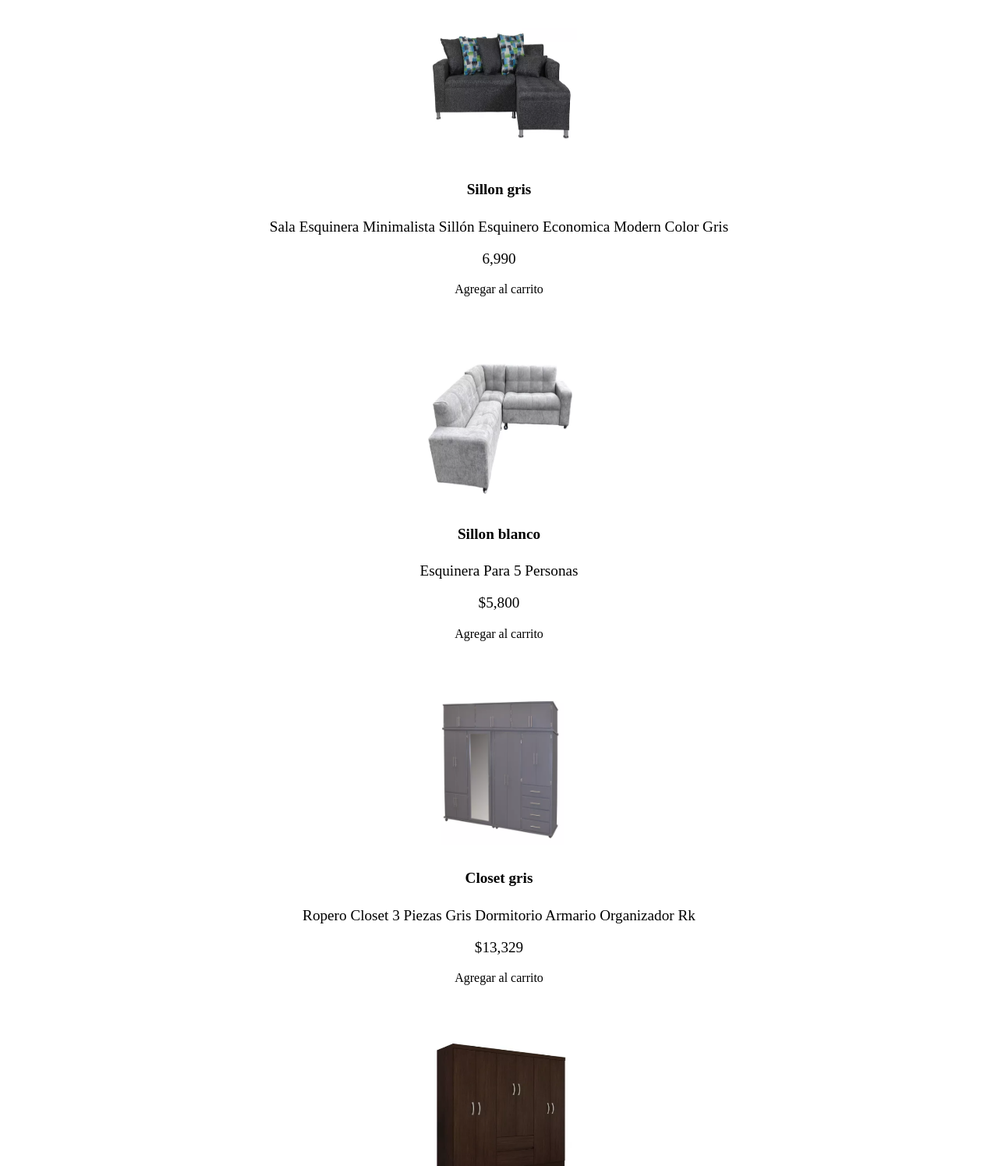
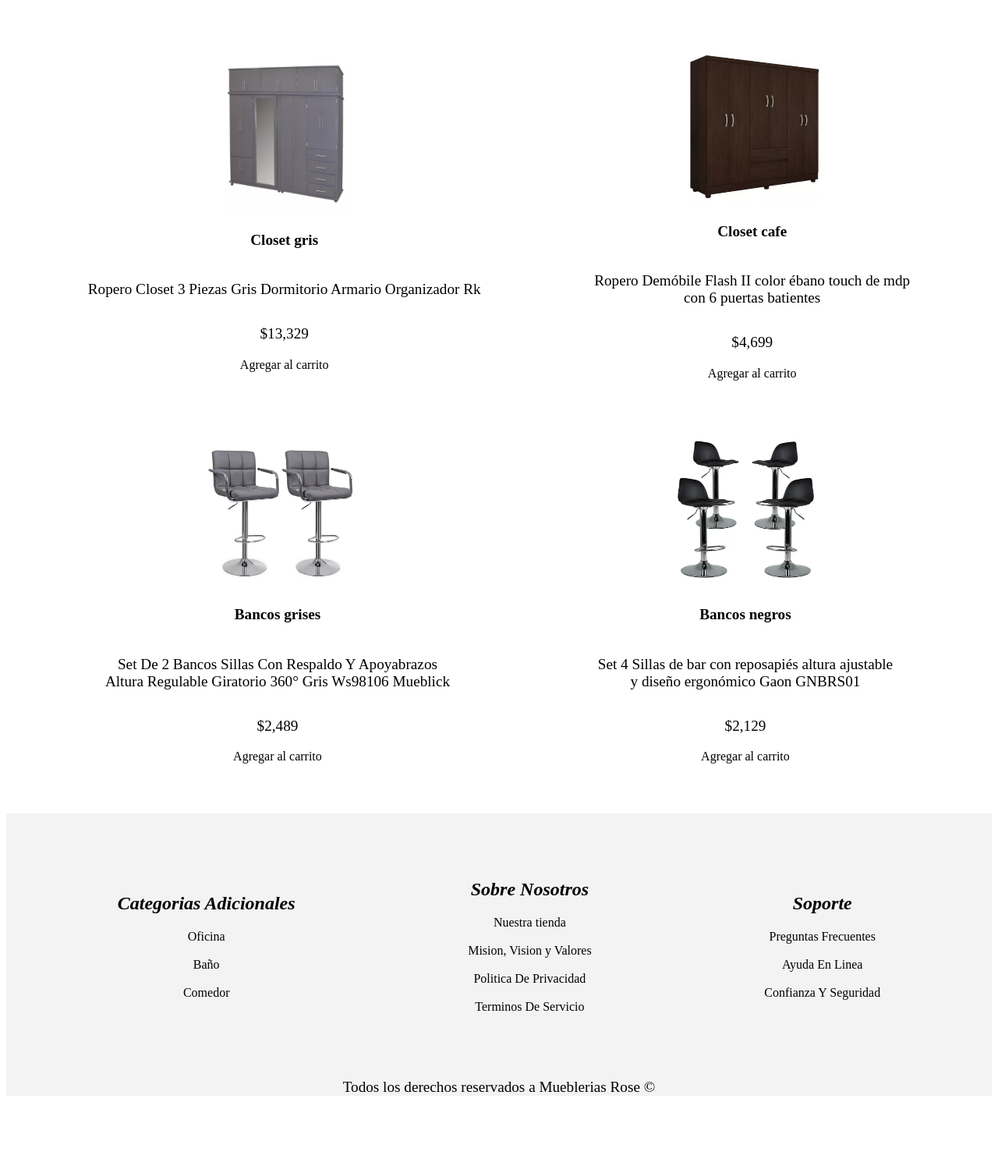
Before and after one commit to DiegoRos3/Unidad2-RoseAguirre, a plain HTML site: page e-comerce/index.html in a window 1280 px wide. Shown: the part 1305-2800 px from the top of the page at 78% size. After the commit the page ends 2729 px from the top, so only its background shows below. Drawn offline with Linux system fonts and the light colour scheme.

Commit message:
Practica11

```diff
--- a/e-comerce/index.html
+++ b/e-comerce/index.html
@@ -9,20 +9,21 @@
 </head>
 <body>
     <header>
-        <h1 id="nombre_tienda">MUEBLERIA ROSE</h1>
+        <h1 id="nombre_tienda">MUEBLERIA <span id="tituloRose">ROSE</span></h1>
         <div>
             <nav id="menu_nav">
-                <a href="index.html">Home</a> |
-                <a href="Galeria.html">Galeria</a> |
-                <a href="contacto.html">Contacto</a> |
-                <a href="blog.html">Blog</a> |
+                <a href="index.html">Home</a> <br>
+                <a href="Galeria.html">Galeria</a> <br>
+                <a href="contacto.html">Contacto</a> <br>
+                <a href="blog.html">Blog</a> <br>
                 <a href="nosotros.html">Nosotros</a>
             </nav>
         </div>
     </header>
 
+    <section id="categorias">
+        <h2>Categorias De Productos</h2>
         <section id="cat">
-        <h2>Categorias De Productos</h2>
             <div>
                 <img src="img/sala.png" alt="Sala" height="200"><br>
                 <a href="#">Sala</a>
@@ -36,6 +37,7 @@
                 <a href="#">Cocina</a>
             </div>
         </section>
+    </section>
 
     <section id="sobre_nos">
         <h2>Sobre Nosotros</h2>
@@ -43,7 +45,10 @@
     </section>
 
     <main>
-        <h2>Nuestros Productos</h2>
+        <section id="main_section">
+        <h2 id="titulo_np">Nuestros Productos</h2>
+
+        <section id="main_productos">
             <div class="productos">
                 <img src="img/sillon1.png" alt="sillon1" height="200">
                 <h4>Sillon gris</h4>
@@ -68,43 +73,53 @@
             <div class="productos">
                 <img src="img/ropero2.png" alt="ropero2" height="200">
                 <h4>Closet cafe</h4>
-            <p>Ropero Demóbile Flash II color ébano touch de mdp con 6 puertas batientes</p>
+                <p>Ropero Demóbile Flash II color ébano touch de mdp <br>con 6 puertas batientes</p>
                 <p>$4,699</p>
                 <a href="#">Agregar al carrito</a>
             </div>
             <div class="productos">
                 <img src="img/banco1.png" alt="banco1" height="200">
                 <h4>Bancos grises</h4>
-            <p>Set De 2 Bancos Sillas Con Respaldo Y Apoyabrazos Altura Regulable Giratorio 360° Diseño Moderno Y Elegante Gris Ws98106 Mueblick </p>
+                <p>Set De 2 Bancos Sillas Con Respaldo Y Apoyabrazos <br>Altura Regulable Giratorio 360° Gris Ws98106 Mueblick </p>
                 <p>$2,489</p>
                 <a href="#">Agregar al carrito</a>
             </div>
             <div class="productos">
                 <img src="img/banco2.png" alt="banco2" height="200">
                 <h4>Bancos negros</h4>
-            <p>Set 4 Sillas de bar con reposapiés altura ajustable y diseño ergonómico Gaon GNBRS01 </p>
+                <p>Set 4 Sillas de bar con reposapiés altura ajustable <br>y diseño ergonómico Gaon GNBRS01 </p>
                 <p>$2,129</p>
                 <a href="#">Agregar al carrito</a>
             </div>
+        </section>
+    </section>
     </main>
 
     <footer>
+        <section id="footer_section">
+            <nav class="footer_menu">
                 <h2>Categorias Adicionales</h2>
-        <nav class="footer_menu">
-            <a href="galeria.html">Oficina</a> | <a href="galeria.html">Baño</a> | <a href="galeria.html">Comedor</a>
+                <a href="galeria.html">Oficina</a><br>
+                <a href="galeria.html">Baño</a><br>
+                <a href="galeria.html">Comedor</a>
             </nav>
 
+            <nav class="footer_menu">
                 <h2>Sobre Nosotros</h2>
-        <nav class="footer_menu">
-            <a href="nosotros.html">Nuestra tienda</a> | <a href="nosotros.html">Mision, Vision y Valores</a> | <a href="nosotros.html">Politica De Privacidad</a> |
+                <a href="nosotros.html">Nuestra tienda</a> <br>
+                <a href="nosotros.html">Mision, Vision y Valores</a> <br>
+                <a href="nosotros.html">Politica De Privacidad</a> <br>
                 <a href="nosotros.html">Terminos De Servicio</a>
             </nav>
 
+            <nav class="footer_menu">
                 <h2>Soporte</h2>
-        <nav class="footer_menu">
-            <a href="contacto.html">Preguntas Frecuentes</a> | <a href="contacto.html">Ayuda En Linea</a> | <a href="contacto.html">Confianza Y Seguridad</a>
+                <a href="contacto.html">Preguntas Frecuentes</a> <br>
+                <a href="contacto.html">Ayuda En Linea</a> <br>
+                <a href="contacto.html">Confianza Y Seguridad</a>
             </nav>
-        <p>Todos los derechos reservados a Mueblerias Rose</p>
+        </section>
+        <p id="copyright">Todos los derechos reservados a Mueblerias Rose ©</p>
     </footer>
 </body>
 </html>
--- a/e-comerce/styles.css
+++ b/e-comerce/styles.css
@@ -8,25 +8,42 @@ header{
     font-style: italic;
 }
 
+#tituloRose{
+    color: rgb(179, 108, 207);
+}
+
 #menu_nav{
     border-bottom: 1px solid rgb(0, 0, 0);
+    display: flex;
+    flex-direction: row;
+    justify-content: space-around;
 }
 
 #menu_nav a{
     font-size: 2rem;
     text-decoration: none;
     color: rgb(0, 0, 0);
+    display: flex;
+}
+
+#categorias{
+    text-align: center;
 }
 
 #cat{
     text-align: center;
-    display: block;
+    justify-content: center;
+    justify-content: space-around;
+    display: flex;
+    flex-direction: row;
     padding: 2rem;
+    flex-wrap: wrap;
 }
 
 #cat h2{
     font-size: 1.5rem;
     font-style: arial;
+    display: flex;
 }
 
 #cat a{
@@ -34,6 +51,13 @@ header{
     font-style: italic;
     text-decoration: none;
     color: rgb(0, 0, 0);
+    display: flex;
+    flex-direction: column;
+}
+
+#cat image{
+    width: 200px;
+    height: 200px;
 }
 
 #sobre_nos{
@@ -51,37 +75,100 @@ header{
     font-style: arial;
 }
 
-h2{
+#titulo_np{
     font-size: 1.5rem;
     font-style: arial;
     text-align: center;
 }
 
+#main_section{
+    text-align: center;
+}
+
+#main_productos{
+    display: flex;
+    text-align: center;
+    justify-content: center;
+    justify-content: space-around;
+    padding: 2rem;
+    flex-wrap: wrap;
+    flex-direction: row;
+}
+
 .productos{
-    display: block;
+    display: flex;
+    align-items: center;
+    justify-content: center;
     text-align: center;
     padding: 2rem;
+    flex-direction: column;
 }
 
 .productos h4{
     font-size: 1.2rem;
     font-style: arial;
-    text-align: center;
+    display: flex;
 }
 
 .productos img{
     width: 200px;
     height: 200px;
+    display: flex;
 }
 
 .productos p{
-    text-align: center;
     font-size: 1.2rem;
     font-style: arial;
     margin-top: 1rem;
+    display: flex;
 }
 
 .productos a{
     text-decoration: none;
     color: rgb(0, 0, 0);
+    display: flex;
 }
+
+#footer_section{
+    display: flex;
+    align-items: center;
+    justify-content: center;
+    text-align: center;
+    padding: 2rem;
+    flex-direction: row;
+    justify-content: space-around;
+}
+
+.footer_menu{
+    display: flex;
+    flex-wrap: wrap;
+    align-items: center;
+    justify-content: center;
+    text-align: center;
+    padding: 2rem;
+    flex-direction: column;
+}
+
+.footer_menu h2{
+    font-size: 1.5rem;
+    font-style: italic;
+    display: flex;
+}
+
+.footer_menu a{
+    text-decoration: none;
+    color: rgb(0, 0, 0);
+    display: flex;
+    font-size: 1rem;
+    font-style: arial, sans;
+}
+
+#copyright{
+    font-size: 1.2rem;
+    font-style: arial;
+    text-align: center;
+}
+
+footer{
+    background-color: rgb(243, 243, 243);
+}
```
Lines whose indentation alone changed are shown as unchanged.
